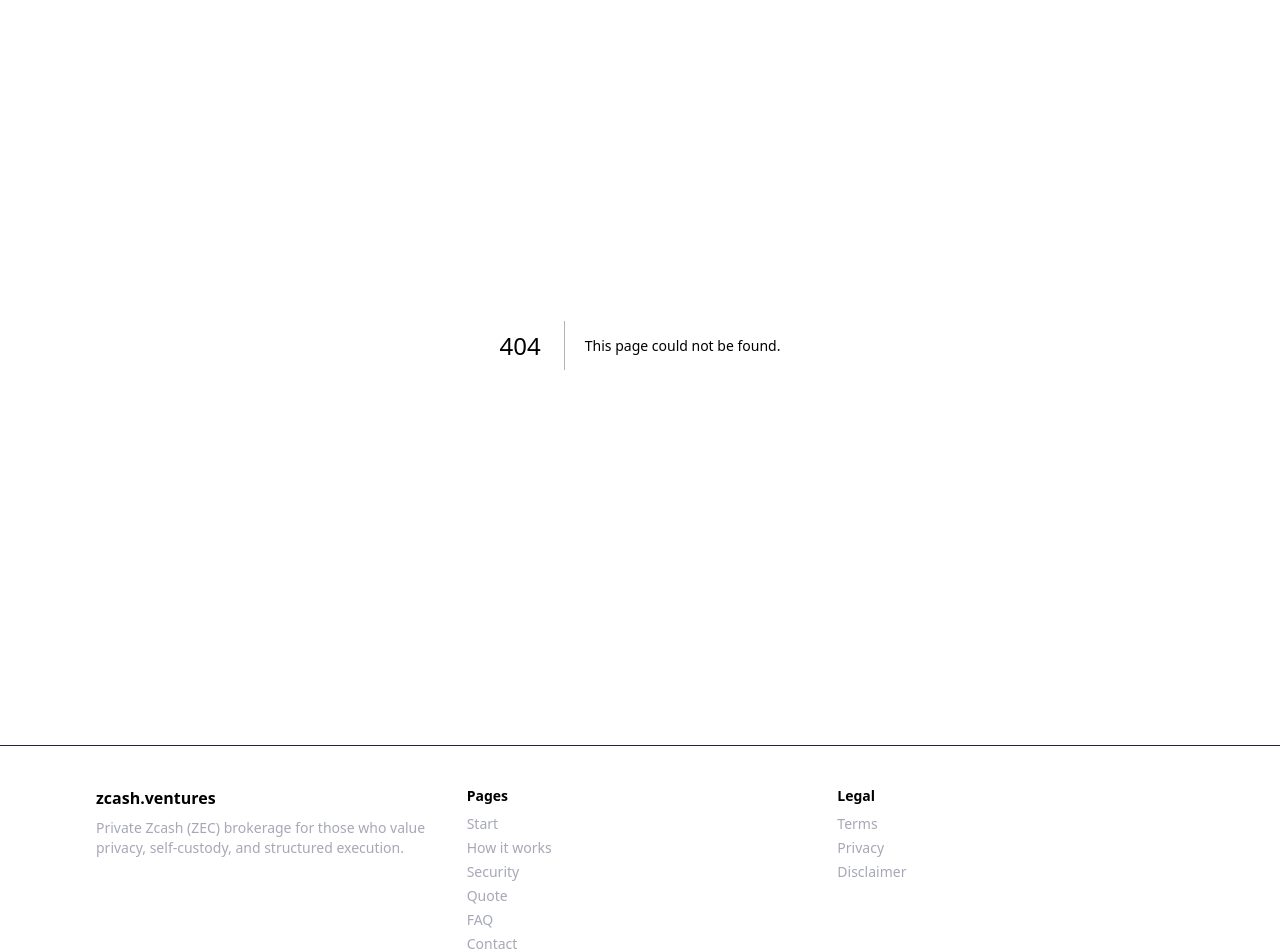
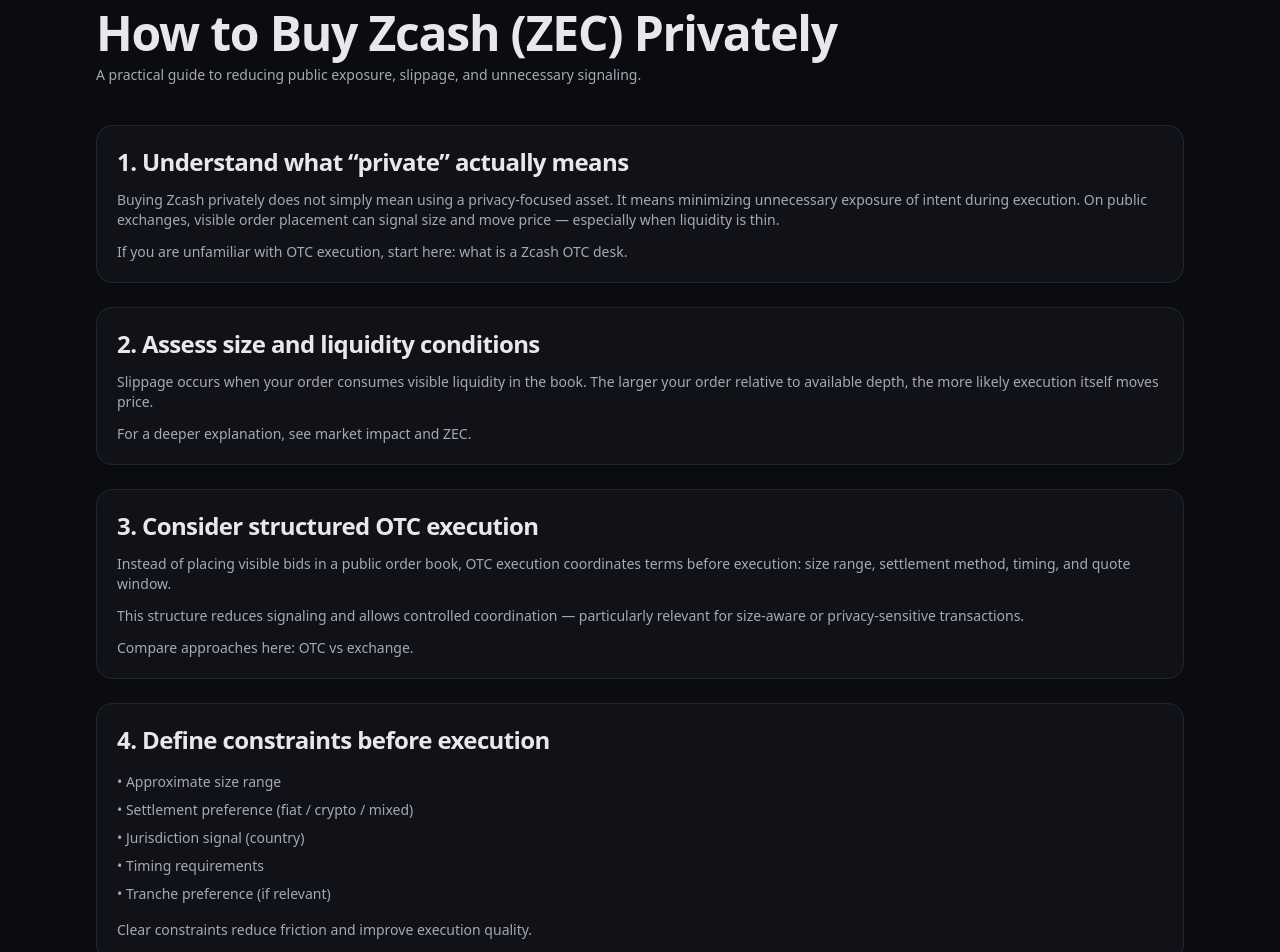
Before and after one commit to Gatsby01k/zcash-ventures, a Next.js app: page /insights/how-to-buy-zcash-privately in a window 1280 px wide. Before the commit this address had no page. Shown: the part 120-1072 px from the top of the page. Built offline with nearby package versions, Linux system fonts and the light colour scheme.

Commit message:
Create page.tsx

```diff
--- /dev/null
+++ b/app/insights/how-to-buy-zcash-privately/page.tsx
@@ -0,0 +1,190 @@
+import type { Metadata } from "next";
+import Link from "next/link";
+import { Container, H1, H2, H3, Muted, Card, ButtonLink } from "@/components/ui";
+
+const CANONICAL =
+  "https://zcash.ventures/insights/how-to-buy-zcash-privately";
+
+export const metadata: Metadata = {
+  title:
+    "How to Buy Zcash (ZEC) Privately | A Practical Guide",
+  description:
+    "A practical guide to buying Zcash (ZEC) privately while reducing public order book exposure, slippage, and unnecessary signaling.",
+  alternates: { canonical: CANONICAL },
+  openGraph: {
+    type: "article",
+    url: CANONICAL,
+    title: "How to Buy Zcash (ZEC) Privately",
+    description:
+      "Step-by-step guide to acquiring ZEC privately with structured execution and reduced market impact.",
+    images: [{ url: "https://zcash.ventures/og-image.jpg" }],
+  },
+  twitter: {
+    card: "summary_large_image",
+    title: "How to Buy Zcash (ZEC) Privately",
+    description:
+      "A practical guide to buying ZEC privately and minimizing slippage.",
+    images: ["https://zcash.ventures/og-image.png"],
+  },
+};
+
+export default function Page() {
+  return (
+    <Container className="py-12 md:py-16">
+      {/* Article schema */}
+      <script
+        type="application/ld+json"
+        dangerouslySetInnerHTML={{
+          __html: JSON.stringify({
+            "@context": "https://schema.org",
+            "@type": "Article",
+            headline: "How to Buy Zcash (ZEC) Privately",
+            description:
+              "A practical guide to buying Zcash (ZEC) privately while reducing public signaling and slippage.",
+            datePublished: "2026-02-25",
+            dateModified: "2026-02-25",
+            author: {
+              "@type": "Organization",
+              name: "Zcash Ventures",
+            },
+            publisher: {
+              "@type": "Organization",
+              name: "Zcash Ventures",
+              logo: {
+                "@type": "ImageObject",
+                url: "https://zcash.ventures/og-image.jpg",
+              },
+            },
+            mainEntityOfPage: CANONICAL,
+          }),
+        }}
+      />
+
+      <H1>How to Buy Zcash (ZEC) Privately</H1>
+      <Muted className="mt-2">
+        A practical guide to reducing public exposure, slippage, and unnecessary signaling.
+      </Muted>
+
+      <div className="mt-10 space-y-6">
+        <Card>
+          <H2>1. Understand what “private” actually means</H2>
+          <p className="mt-3 text-sm text-muted">
+            Buying Zcash privately does not simply mean using a privacy-focused asset.
+            It means minimizing unnecessary exposure of intent during execution.
+            On public exchanges, visible order placement can signal size and move price —
+            especially when liquidity is thin.
+          </p>
+          <p className="mt-3 text-sm text-muted">
+            If you are unfamiliar with OTC execution, start here:{" "}
+            <Link
+              href="/insights/what-is-a-zcash-otc-desk"
+              className="hover:underline"
+            >
+              what is a Zcash OTC desk
+            </Link>
+            .
+          </p>
+        </Card>
+
+        <Card>
+          <H2>2. Assess size and liquidity conditions</H2>
+          <p className="mt-3 text-sm text-muted">
+            Slippage occurs when your order consumes visible liquidity in the book.
+            The larger your order relative to available depth, the more likely
+            execution itself moves price.
+          </p>
+          <p className="mt-3 text-sm text-muted">
+            For a deeper explanation, see{" "}
+            <Link
+              href="/insights/market-impact-and-zec"
+              className="hover:underline"
+            >
+              market impact and ZEC
+            </Link>
+            .
+          </p>
+        </Card>
+
+        <Card>
+          <H2>3. Consider structured OTC execution</H2>
+          <p className="mt-3 text-sm text-muted">
+            Instead of placing visible bids in a public order book, OTC execution
+            coordinates terms before execution: size range, settlement method,
+            timing, and quote window.
+          </p>
+          <p className="mt-3 text-sm text-muted">
+            This structure reduces signaling and allows controlled coordination —
+            particularly relevant for size-aware or privacy-sensitive transactions.
+          </p>
+          <p className="mt-3 text-sm text-muted">
+            Compare approaches here:{" "}
+            <Link
+              href="/insights/otc-vs-exchange"
+              className="hover:underline"
+            >
+              OTC vs exchange
+            </Link>
+            .
+          </p>
+        </Card>
+
+        <Card>
+          <H2>4. Define constraints before execution</H2>
+          <ul className="mt-4 space-y-2 text-sm text-muted">
+            <li>• Approximate size range</li>
+            <li>• Settlement preference (fiat / crypto / mixed)</li>
+            <li>• Jurisdiction signal (country)</li>
+            <li>• Timing requirements</li>
+            <li>• Tranche preference (if relevant)</li>
+          </ul>
+
+          <p className="mt-4 text-sm text-muted">
+            Clear constraints reduce friction and improve execution quality.
+          </p>
+        </Card>
+
+        <Card>
+          <H2>5. Maintain security discipline</H2>
+          <p className="mt-3 text-sm text-muted">
+            Never share seed phrases, private keys, or remote wallet access.
+            Legitimate OTC coordination never requires custody of your wallet.
+          </p>
+        </Card>
+
+        <Card>
+          <H2>When structured execution makes the most sense</H2>
+          <p className="mt-3 text-sm text-muted">
+            OTC tends to be most appropriate when:
+          </p>
+          <ul className="mt-4 space-y-2 text-sm text-muted">
+            <li>• Order size is meaningful relative to visible liquidity</li>
+            <li>• Discretion is important</li>
+            <li>• Settlement flexibility is required</li>
+            <li>• Timing control matters</li>
+          </ul>
+
+          <div className="mt-6 flex flex-col gap-3 sm:flex-row">
+            <ButtonLink href="/buy-zec-privately">
+              Buy Zcash (ZEC) Privately →
+            </ButtonLink>
+            <ButtonLink href="/start">
+              Request Confidential Quote
+            </ButtonLink>
+          </div>
+        </Card>
+
+        <p className="text-xs text-muted">
+          Related:{" "}
+          <Link href="/zcash-otc-desk" className="hover:underline">
+            Zcash OTC Desk
+          </Link>{" "}
+          ·{" "}
+          <Link href="/fees" className="hover:underline">
+            quotes & transparency
+          </Link>
+          .
+        </p>
+      </div>
+    </Container>
+  );
+}
```
